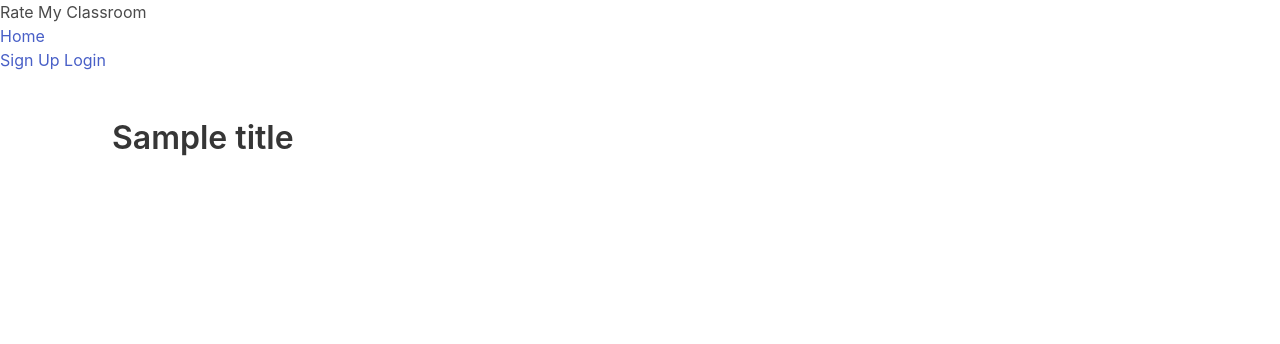
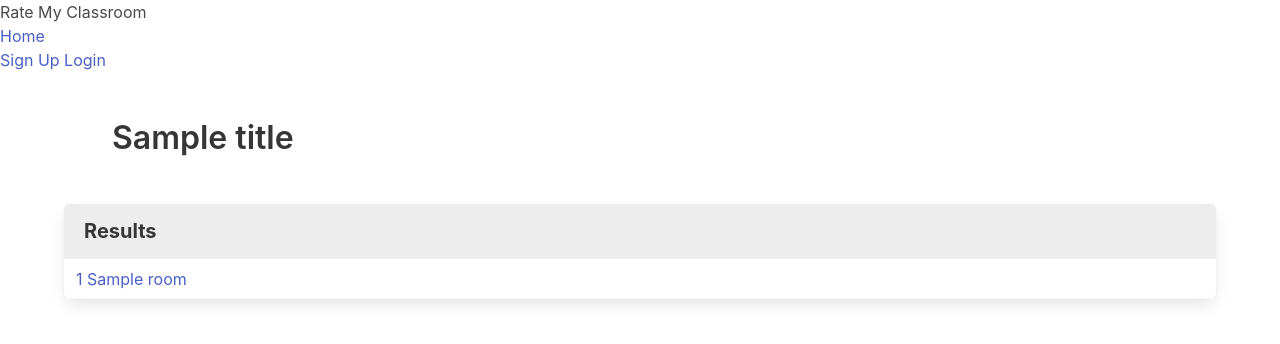
Before and after one commit to Iune/CS411Project, a Flask app: template templates/search.html in a window 1280 px wide. Shown: the top 344 px of the page. Run offline with Flask 2, Linux system fonts and the light colour scheme; the template is opened without the code that fills it: most values are stand-ins (such as "Sample title", 1, 10 or a date in 2020); some libraries are stand-ins or nearby versions.

```diff
--- a/app.py
+++ b/app.py
@@ -138,7 +138,6 @@ def search_keys():
         classes = new_classes
     classes = list(classes.values())
     return render_template('search.html', title="Search", rooms=classes)
-    # return jsonify(name=building_name, method=travel_method, time=travel_time, tags=classes)
 
 @app.route('/sign_up', methods=['GET'])
 def sign_up():
--- a/templates/search.html
+++ b/templates/search.html
@@ -1,10 +1,18 @@
 {% extends "base-bulma.html" %}
 {% block content %}
-<section>
 <section class"hero">
 	<div class="hero-body">
 		<div class="container"><h1 class="title">{{ title }}</h1></div>
 	</div>
 </section>
+<section>
+	<nav class="panel">
+		<p class="panel-heading">Results</p>
+		{% for room in rooms %}
+		<div class="panel-block">
+			<a href="">{{ room['roomNumber'] }} {{ room['buildingName'] }}</a>
+		</div>
+		{% endfor %}
+	</nav>
 </section>
 {% endblock %}
```
